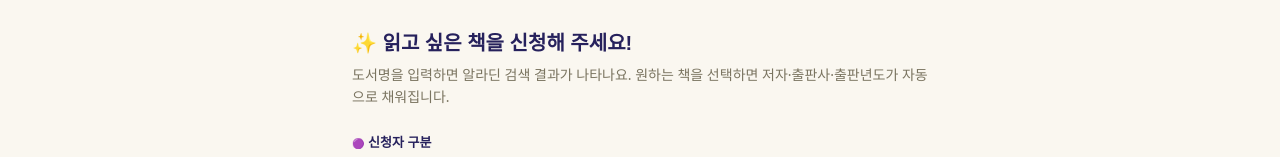
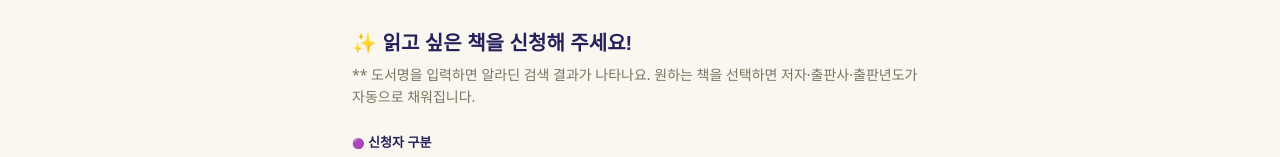
Before and after one commit to steal1224-sys/library-book-request, a Next.js app: page / in a window 1280 px wide. Shown: the part 233-390 px from the top of the page. Built offline with nearby package versions, Linux system fonts and the light colour scheme; a web font is replaced by a local one.

Commit message:
Update index.js

```diff
--- a/pages/index.js
+++ b/pages/index.js
@@ -564,7 +564,7 @@ export default function Home() {
                 ✨ 읽고 싶은 책을 신청해 주세요!
               </h2>
               <p className="text-[14px] text-[#7A7460] leading-relaxed">
-                도서명을 입력하면 알라딘 검색 결과가 나타나요. 원하는 책을 선택하면
+                ** 도서명을 입력하면 알라딘 검색 결과가 나타나요. 원하는 책을 선택하면
                 저자·출판사·출판년도가 자동으로 채워집니다.
               </p>
             </div>
```
